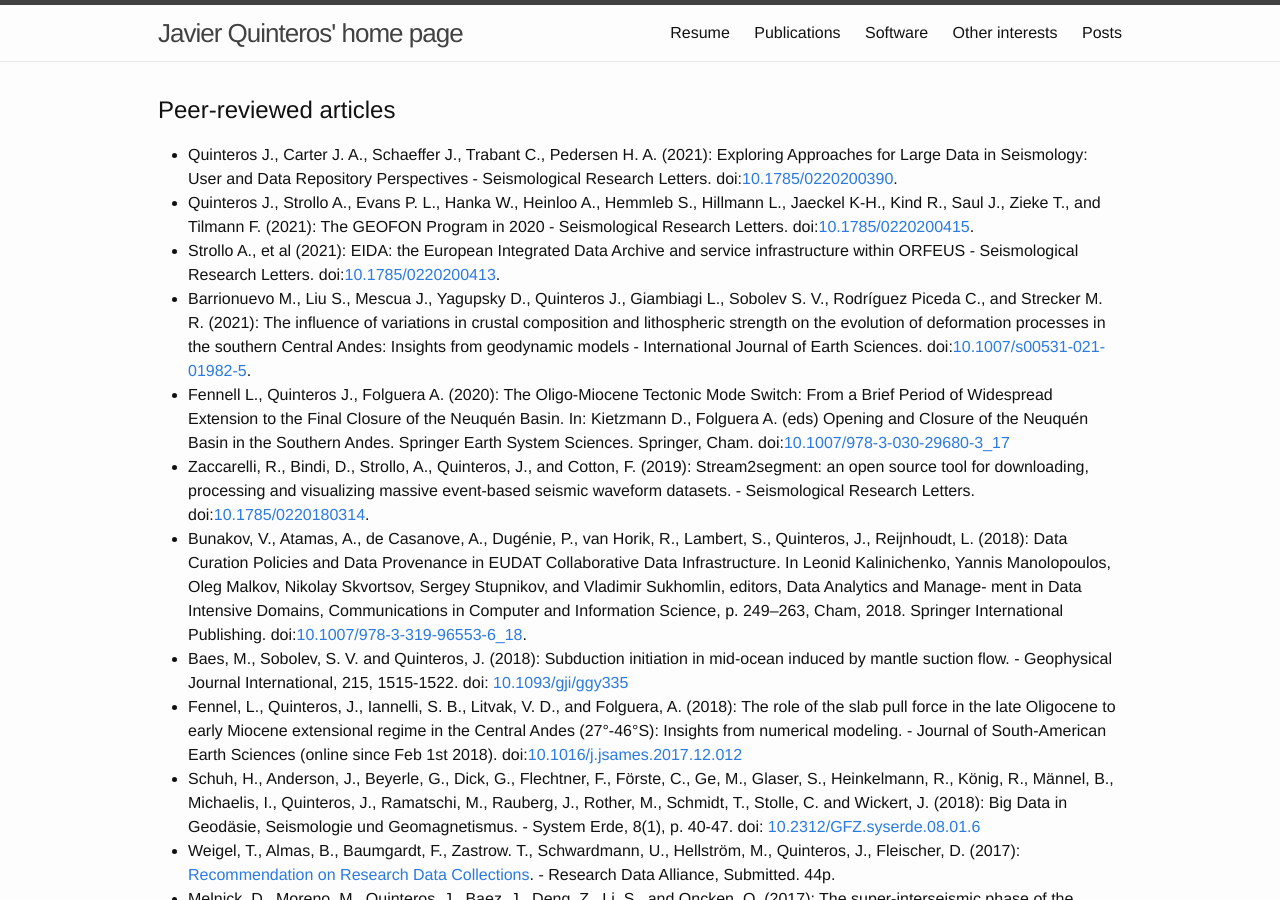
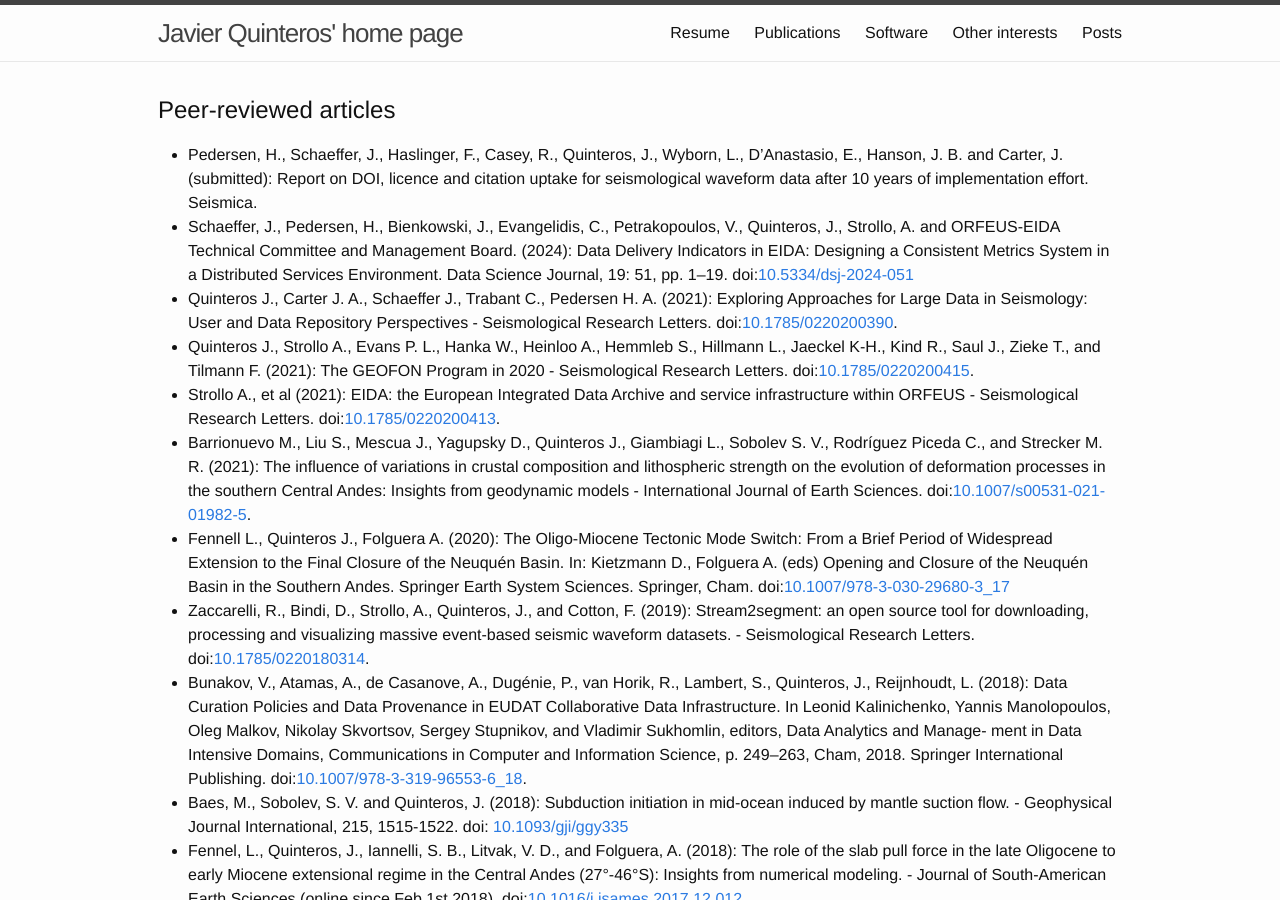
Before and after one commit to javiquinte/javiquinte.github.io, a Jekyll site: the page built from 3-publications.md, in a window 1280 px wide and 900 px high. Built offline with Jekyll 4.4.1, drawn with Linux system fonts in a browser that asks for light colours.

Commit message:
Add papers from 2024

```diff
--- a/3-publications.md
+++ b/3-publications.md
@@ -7,6 +7,8 @@ publications: publications
 
 Peer-reviewed articles
 ----------------------
+* Pedersen, H., Schaeffer, J., Haslinger, F., Casey, R., Quinteros, J., Wyborn, L., D’Anastasio, E., Hanson, J. B. and Carter, J. (submitted): Report on DOI, licence and citation uptake for seismological waveform data after 10 years of implementation effort. Seismica.
+* Schaeffer, J., Pedersen, H., Bienkowski, J., Evangelidis, C., Petrakopoulos, V., Quinteros, J., Strollo, A. and ORFEUS-EIDA Technical Committee and Management Board. (2024): Data Delivery Indicators in EIDA: Designing a Consistent Metrics System in a Distributed Services Environment. Data Science Journal, 19: 51, pp. 1–19. doi:[10.5334/dsj-2024-051](https://doi.org/10.5334/dsj-2024-051)
 * Quinteros J., Carter J. A., Schaeffer J., Trabant C., Pedersen H. A. (2021): Exploring Approaches for Large Data in Seismology: User and Data Repository Perspectives - Seismological Research Letters. doi:[10.1785/0220200390](https://doi.org/10.1785/0220200390).
 * Quinteros J., Strollo A., Evans P. L., Hanka W., Heinloo A., Hemmleb S., Hillmann L., Jaeckel K-H., Kind R., Saul J., Zieke T., and Tilmann F. (2021): The GEOFON Program in 2020 - Seismological Research Letters. doi:[10.1785/0220200415](https://doi.org/10.1785/0220200415).
 * Strollo A., et al (2021): EIDA: the European Integrated Data Archive and service infrastructure within ORFEUS - Seismological Research Letters. doi:[10.1785/0220200413](https://doi.org/10.1785/0220200413).
```
